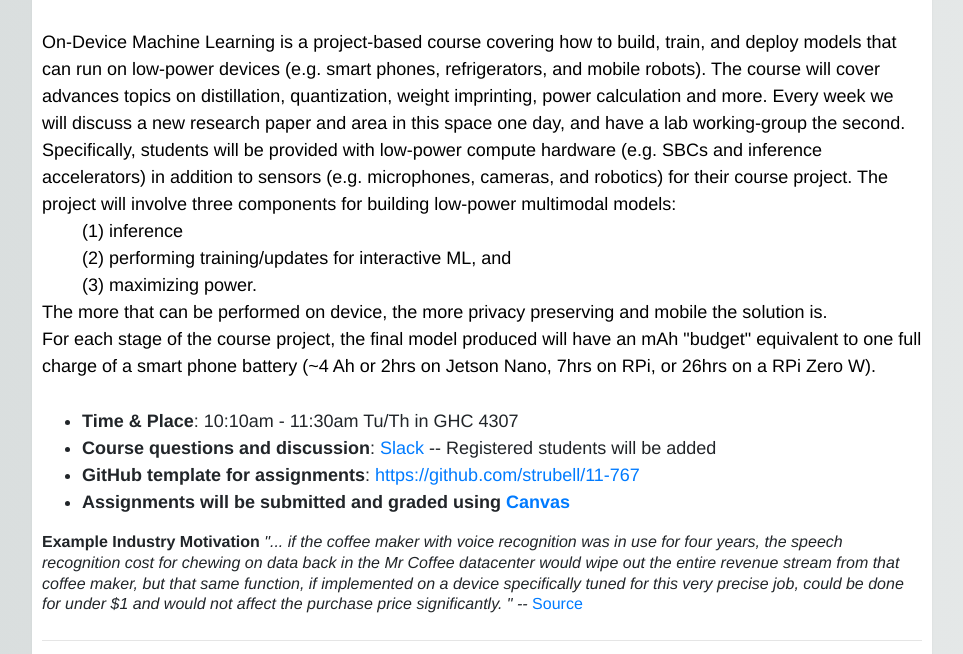
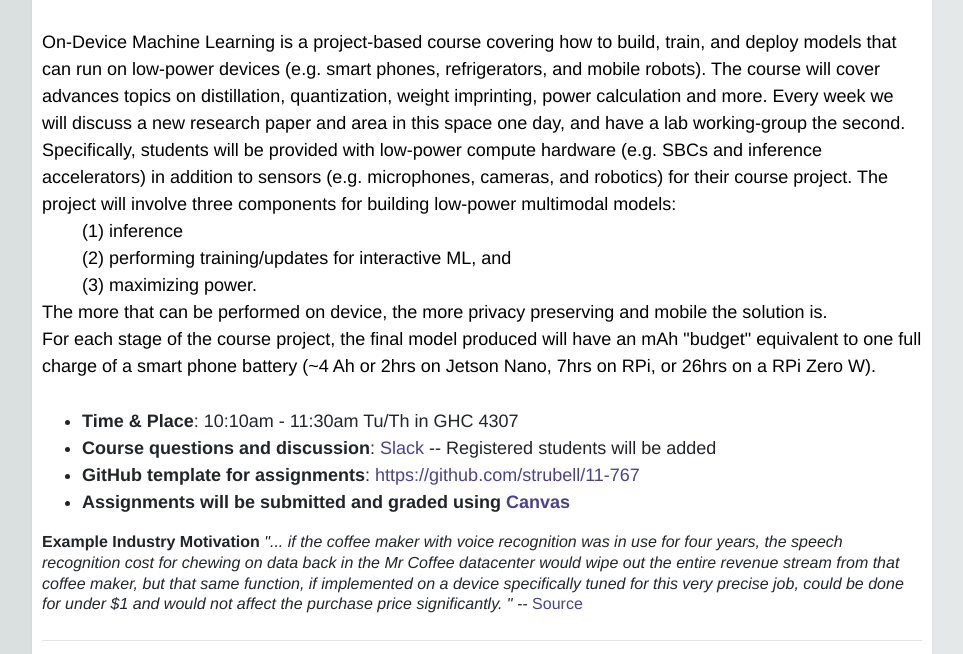
Before and after one commit to cmu-odml/cmu-odml.github.io, a plain HTML site: page index.html in a window 1280 px wide. Shown: the part 143-797 px from the top of the page, without its empty margins (158-1121 px from the left). Drawn offline with nearby package versions, Linux system fonts and the light colour scheme.

Commit message:
fix contrast issue

```diff
--- a/main.css
+++ b/main.css
@@ -87,6 +87,7 @@ h2 {
 
 a {
   text-decoration: none;
+  color: #494294;
 }
 
 a:visited {
```
